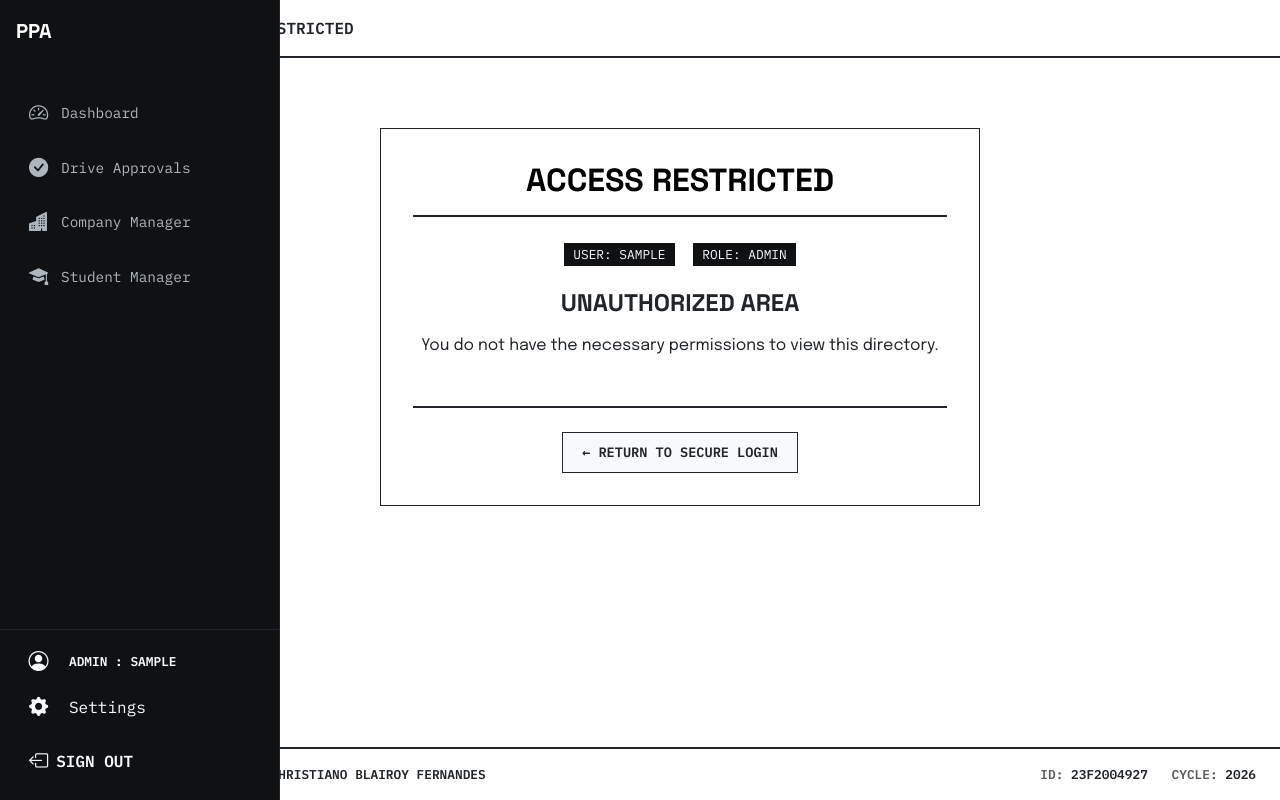
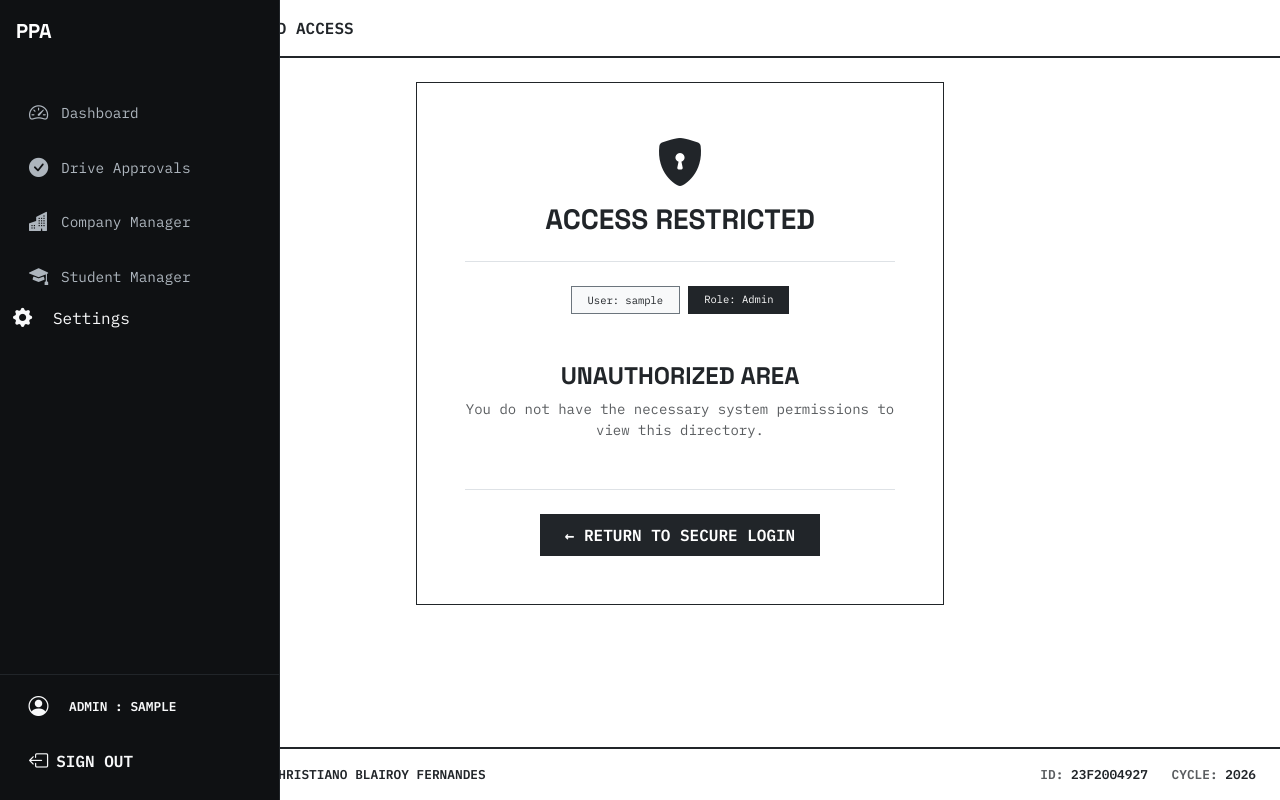
Before and after one commit to 23f2004927/placement-portal-application-mad1-jan2026, a Flask app: page /auth/access-denied in a window 1280 px wide. Run offline with Flask 3, Linux system fonts and the light colour scheme; the visitor is signed in with stand-in values (Sample User, id 1); tables that the repository leaves empty hold one stand-in row (values such as "Sample post").

Commit message:
updated, system to auto close deadline past drives, also added date check n the model to prevent drives deadline decalred inthe past ,

```diff
--- a/app.py
+++ b/app.py
@@ -3,6 +3,8 @@
 # 6 April 2026
 # /app.py
 
+from datetime import datetime
+from models import Drive
 from flask import Flask, render_template
 
 from config import Config
@@ -30,6 +32,18 @@ myApp.register_blueprint(student_bp, url_prefix="/student")
 
 db.init_app(myApp)
 
+@myApp.before_request
+def close_expired_drives():
+    now = datetime.utcnow()
+    expired = Drive.query.filter(
+        Drive.application_deadline < now,
+        Drive.status == "approved"
+    ).all()
+    if expired:
+        for drive in expired:
+            drive.status = "closed"
+        db.session.commit()
+
 
 @myApp.route("/")
 def index():
--- a/models/student.py
+++ b/models/student.py
@@ -25,7 +25,7 @@ class Student(db.Model):
     )
     socials = db.Column(db.JSON, nullable=True)
     account_status = db.Column(
-        db.Enum("active", "review"),
+        db.Enum("active", "review", "deactivated"),
         default="active"
     )
     resume_filename = db.Column(db.String(200))
--- a/routes/admin.py
+++ b/routes/admin.py
@@ -114,6 +114,7 @@ def student_action(student_id):
             student.account_status = "review"
         case "blacklist":
             student.user.status = "blacklisted"
+            student.account_status = "deactivated"
             for application in student.applications:
                 application.approval_status = "rejected"
         case _:
--- a/templates/accessDenied.html
+++ b/templates/accessDenied.html
@@ -1,54 +1,68 @@
 {% extends "base.html" %}
 
 {% block pageTitle %}Access Restricted{% endblock %}
-{% block breadcrumb %}SYSTEM / ACCESS RESTRICTED{% endblock %}
+{% block breadcrumb %}SYSTEM / RESTRICTED ACCESS{% endblock %}
 
 {% block mainContent %}
-<div class="content-container d-flex justify-content-center align-items-center" style="min-height: 60vh;">
-    <div class="brutal-card w-100 text-center" style="max-width: 600px;">
+<div class="row justify-content-center align-items-center" style="min-height: 65vh;">
+    <div class="col-12 col-md-8 col-lg-6">
 
-        <div class="border-bottom border-dark border-2 pb-3 mb-4">
-            <h2 class="font-display fs-2 mb-0" style="color: var(--color-primary);">ACCESS RESTRICTED</h2>
+        <div class="bg-white p-4 p-md-5 border border-dark text-center" style="border-width: 1px !important;">
+
+            <div class="mb-4 pb-4 border-bottom">
+                <i class="bi bi-shield-lock-fill text-dark mb-3" style="font-size: 3rem;"></i>
+                <h2 class="font-display fs-3 mb-0">Access Restricted</h2>
             </div>
 
-        <div class="font-mono mb-4">
-            <span class="data-tag">USER: {{ user.username }}</span>
-            <span class="data-tag ms-2">ROLE: {{ user.role | upper }}</span>
+            <div class="d-flex justify-content-center gap-2 font-mono mb-5 small">
+                <span class="badge bg-light text-dark border border-secondary rounded-0 px-3 py-2 fw-normal">User: {{
+                    user.username }}</span>
+                <span class="badge bg-dark rounded-0 px-3 py-2 fw-normal">Role: {{ user.role | title }}</span>
             </div>
 
             <div class="my-4">
                 {% if user.status == "blacklisted" %}
                 {% if user.role == "company" %}
-            <h3 class="font-display fs-4 mb-3">Company Blacklisted</h3>
-            <p>Your company has been permanently restricted from the platform.</p>
+                <h3 class="font-display fs-4 mb-2 text-danger">Company Blacklisted</h3>
+                <p class="font-mono text-muted small">Your company has been permanently restricted from the platform.
+                </p>
                 {% elif user.role == "student" %}
-            <h3 class="font-display fs-4 mb-3">Account Blacklisted</h3>
-            <p>You have been permanently restricted from the platform.</p>
+                <h3 class="font-display fs-4 mb-2 text-danger">Account Blacklisted</h3>
+                <p class="font-mono text-muted small">You have been permanently restricted from the platform.</p>
                 {% endif %}
+
                 {% else %}
                 {% if user.role == "company" and user.company.approval_status == "pending" %}
-            <h3 class="font-display fs-4 mb-3">Pending Approval</h3>
-            <p>Your company profile is currently under review by the administration. You will be granted full access
-                once verified.</p>
+                <h3 class="font-display fs-4 mb-2">Pending Verification</h3>
+                <p class="font-mono text-muted small">Your company profile is currently under review by the
+                    administration. You will be granted full access once verified.</p>
+
                 {% elif user.role == "company" and user.company.approval_status == "rejected" %}
-            <h3 class="font-display fs-4 mb-3">Application Rejected</h3>
-            <p>Your company's application to join the placement portal has been declined.</p>
+                <h3 class="font-display fs-4 mb-2 text-danger">Application Rejected</h3>
+                <p class="font-mono text-muted small">Your company's application to join the placement portal has been
+                    declined.</p>
+
                 {% elif user.role == "student" and user.student.account_status == "review" %}
-            <h3 class="font-display fs-4 mb-3">Account Under Review</h3>
-            <p>Your student profile is currently being verified.</p>
+                <h3 class="font-display fs-4 mb-2">Account Under Review</h3>
+                <p class="font-mono text-muted small">Your student profile is currently being verified by the
+                    administration.</p>
+
                 {% else %}
-            <h3 class="font-display fs-4 mb-3">Unauthorized Area</h3>
-            <p>You do not have the necessary permissions to view this directory.</p>
+                <h3 class="font-display fs-4 mb-2">Unauthorized Area</h3>
+                <p class="font-mono text-muted small">You do not have the necessary system permissions to view this
+                    directory.</p>
                 {% endif %}
                 {% endif %}
             </div>
 
-        <div class="mt-5 pt-4 border-top border-dark border-2">
-            <a href="{{ url_for('auth.logout') }}" class="brutal-btn secondary text-decoration-none d-inline-block">
+            <div class="mt-5 pt-4 border-top">
+                <a href="{{ url_for('auth.logout') }}"
+                    class="btn btn-dark rounded-0 font-mono fw-bold shadow-none px-4 py-2">
                     &larr; RETURN TO SECURE LOGIN
                 </a>
             </div>
 
         </div>
     </div>
+</div>
 {% endblock %}
--- a/templates/components/_sidebar.html
+++ b/templates/components/_sidebar.html
@@ -88,6 +88,10 @@
             <span class="sidebar-icon"><i class="bi bi-mortarboard-fill"></i></span>
             <span class="sidebar-text">Student Manager</span>
         </a>
+        <a href="#" class="text-light font-mono text-decoration-none fs-6 d-flex align-items-center sidebar-link p-0">
+            <span class="sidebar-icon"><i class="bi bi-gear-fill"></i></span>
+            <span class="sidebar-text ms-2">Settings</span>
+        </a>
         {% endif %}
 
 
@@ -107,10 +111,7 @@
             </span>
         </div>
 
-        <a href="#" class="text-light font-mono text-decoration-none fs-6 d-flex align-items-center sidebar-link p-0">
-            <span class="sidebar-icon"><i class="bi bi-gear-fill"></i></span>
-            <span class="sidebar-text ms-2">Settings</span>
-        </a>
+
 
         <a href="{{ url_for('auth.logout') }}"
             class="btn rounded-0 d-flex align-items-center p-2 text-decoration-none text-light font-mono shadow-none">
```
Also changed, not shown: models/drive.py (+7 -0 lines), routes/company.py (+13 -10 lines), routes/student.py (+11 -1 lines), templates/company/applicationDetail.html (+60 -5 lines). Lines whose indentation alone changed are shown as unchanged.
